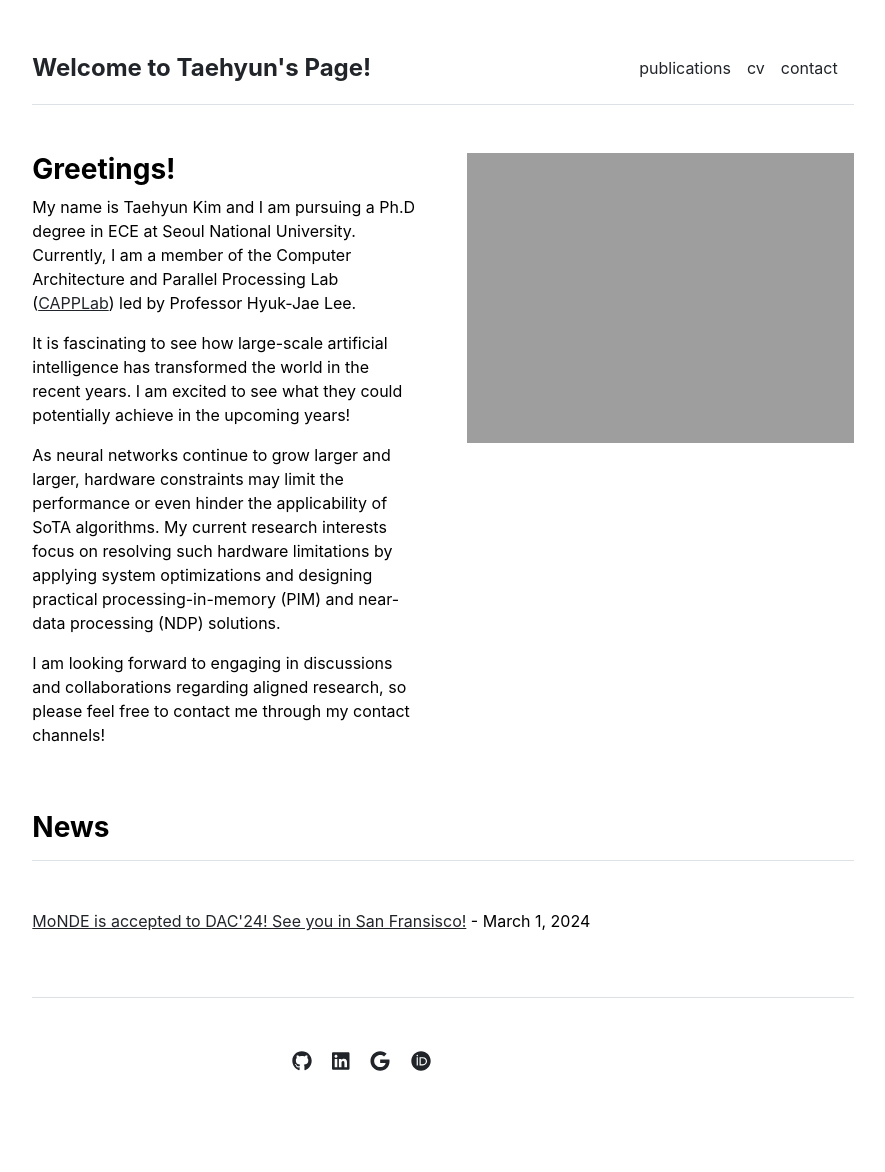
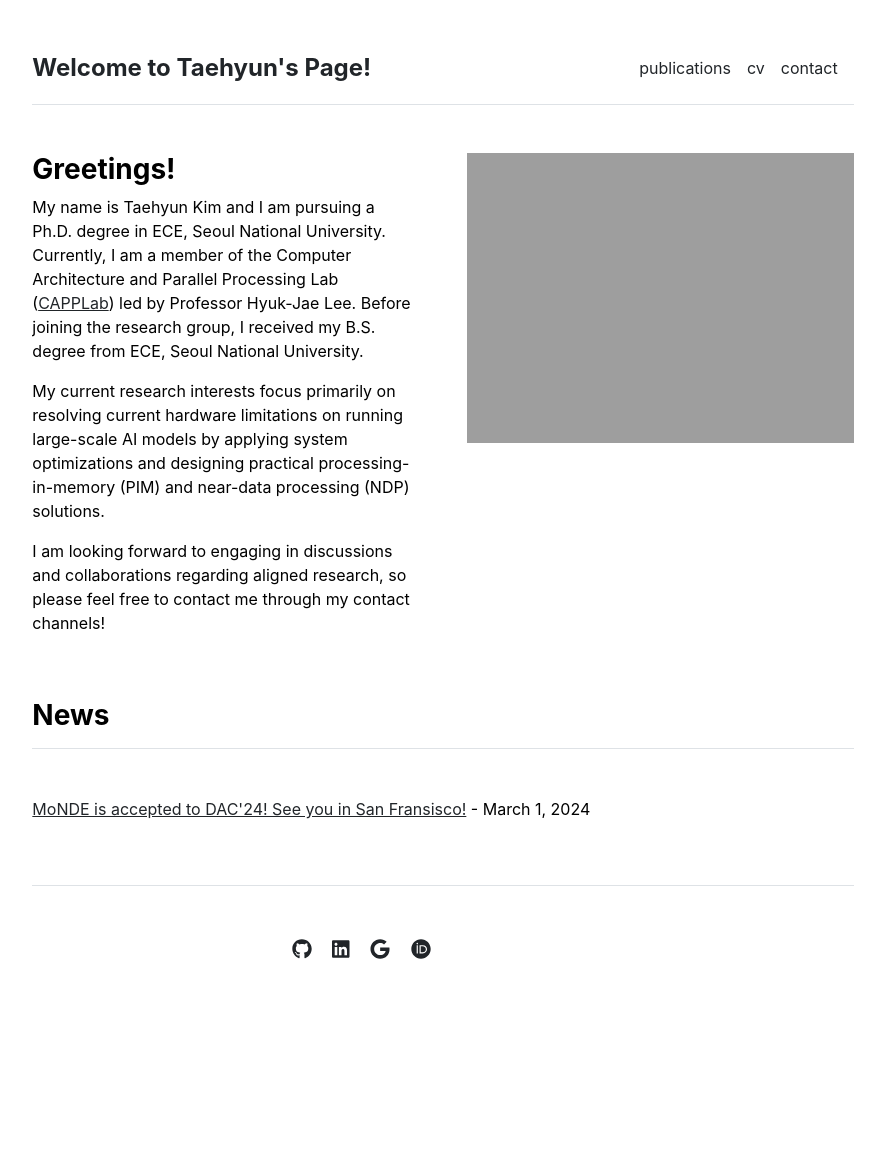
Before and after one commit to taehyunzzz/taehyunzzz.github.io, a Jekyll site: the page built from index.md, in a window 1280 px wide. Shown: the whole page, without its empty margins (197-1082 px from the left). Built offline with Jekyll 4.4.1, drawn with Linux system fonts in a browser that asks for light colours; after the commit the page ends 1060 px from its top, so only the background shows below that.

```diff
--- a/_data/settings.yml
+++ b/_data/settings.yml
@@ -17,8 +17,7 @@ contacts:
     institution: 'Seoul National University',
     institution_address: 'Gwanak-ro 1, Gwanak, Seoul, South Korea',
     phone: '(+82) 02-880-1825',
-    email1: 'taehyunzzz@snu.ac.kr',
-    email2: 'kimth@capp.snu.ac.kr',
+    email: 'taehyunzzz@snu.ac.kr / kimth@capp.snu.ac.kr',
     office: 'Inter-Unitersity Semiconductor Research Center Building 104-1',
     image: 'assets/img/contact.jpg'
   }
--- a/_includes/contact.html
+++ b/_includes/contact.html
@@ -2,14 +2,13 @@
   <div>
     <h3 class="fw-bold border-bottom pb-3 mb-5">Contact</h3>
     {% for contact in site.data.settings.contacts %}
-    <div class="row g-2 mb-2">
+    <div class="row g-5 mb-5">
       <div class="col-md-6">
         <h4>{{ contact.name }}</h4>
         <p>{{ contact.title }} | {{ contact.department }}</p>
         <p>{{ contact.institution }} | {{ contact.institution_address }}</p>
         <p>Phone: {{ contact.phone }}</p>
-        <p>Email1: {{ contact.email1 }}</p>
-        <p>Email2: {{ contact.email2 }}</p>
+        <p>Email: {{ contact.email }}</p>
         <p>Office: {{ contact.office }}</p>
       </div>
       <div class="col-md-6">
--- a/_includes/publications.html
+++ b/_includes/publications.html
@@ -33,6 +33,9 @@
             {% if item.others.slides %}
                 <a href="{{ item.others.slides }}"><strong>slides </strong></a>
             {% endif %}
+            {% if item.others.poster %}
+                <a href="{{ item.others.poster }}"><strong>poster </strong></a>
+            {% endif %}
             {% if item.others.presentation %}
                 <a href="{{ item.others.presentation }}"><strong>presentation </strong></a>
             {% endif %}
--- a/index.md
+++ b/index.md
@@ -3,18 +3,16 @@ layout: home
 title: "Home"
 ---
 
-My name is Taehyun Kim and I am pursuing a Ph.D degree in ECE at Seoul National
-University. Currently, I am a member of the Computer Architecture and Parallel Processing Lab
-([CAPPLab](http://capp.snu.ac.kr/)) led by Professor Hyuk-Jae Lee.
+My name is Taehyun Kim and I am pursuing a Ph.D. degree in ECE, Seoul National
+University. Currently, I am a member of the Computer Architecture and Parallel
+Processing Lab ([CAPPLab](http://capp.snu.ac.kr/)) led by Professor Hyuk-Jae Lee.
+Before joining the research group, I received my B.S. degree from ECE, Seoul
+National University.
 
-It is fascinating to see how large-scale artificial intelligence has transformed the
-world in the recent years. I am excited to see what they could potentially achieve in
-the upcoming years!
-
-As neural networks continue to grow larger and larger, hardware constraints may limit
-the performance or even hinder the applicability of SoTA algorithms. My current research
-interests focus on resolving such hardware limitations by applying system optimizations
-and designing practical processing-in-memory (PIM) and near-data processing (NDP) solutions.
+My current research interests focus primarily on resolving current hardware
+limitations on running large-scale AI models by applying system optimizations
+and designing practical processing-in-memory (PIM) and near-data processing (NDP)
+solutions.
 
 I am looking forward to engaging in discussions and collaborations regarding aligned
 research, so please feel free to contact me through my contact channels!
```
